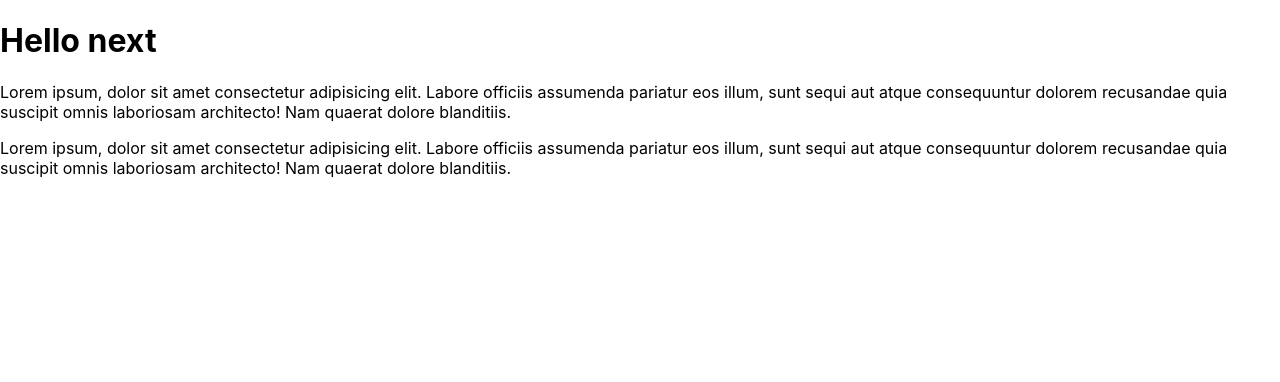
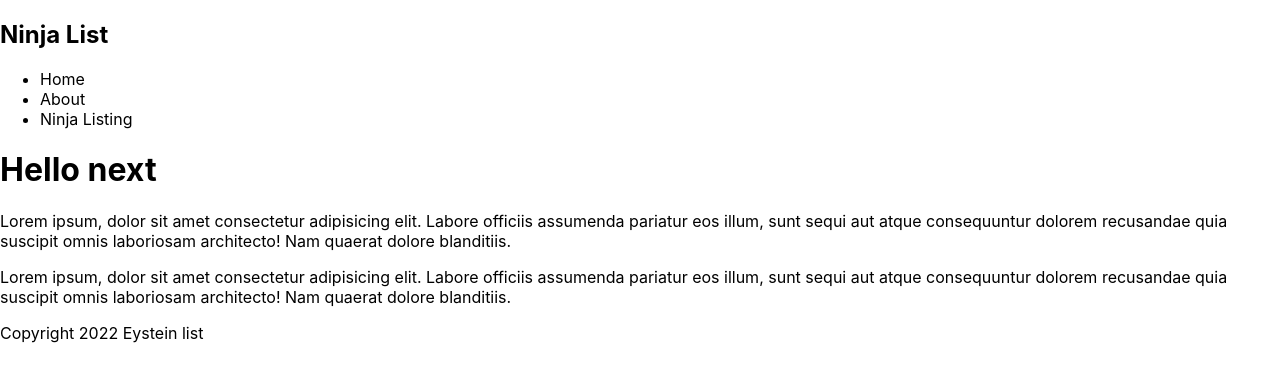
Before and after one commit to eystein/ninja-list, a Next.js app: page / in a window 1280 px wide. Shown: the top 382 px of the page. Built offline with nearby package versions, Linux system fonts and the light colour scheme.

Commit message:
Lesson 3: Add footer and menu component.

```diff
--- /dev/null
+++ b/comps/Footer.js
@@ -0,0 +1,11 @@
+const Footer = () => {
+	return (
+		<>
+			<footer>
+				Copyright 2022 Eystein list
+			</footer>
+		</>
+	 );
+}
+
+export default Footer;
--- /dev/null
+++ b/comps/Navbar.js
@@ -0,0 +1,16 @@
+const Navbar = () => {
+	return (
+		<nav>
+			<div className="logo">
+				<h1>Ninja List</h1>
+			</div>
+			<ul>
+				<li><a>Home</a></li>
+				<li><a>About</a></li>
+				<li><a>Ninja Listing</a></li>
+			</ul>
+		</nav>
+	 );
+}
+
+export default Navbar;
--- a/pages/index.js
+++ b/pages/index.js
@@ -1,13 +1,17 @@
 import Head from 'next/head'
 import Image from 'next/image'
+import Footer from '../comps/Footer'
+import Navbar from '../comps/Navbar'
 import styles from '../styles/Home.module.css'
 
 export default function Home() {
   return (
 		<>
+			<Navbar />
 			<h1>Hello next</h1>
 			<p>Lorem ipsum, dolor sit amet consectetur adipisicing elit. Labore officiis assumenda pariatur eos illum, sunt sequi aut atque consequuntur dolorem recusandae quia suscipit omnis laboriosam architecto! Nam quaerat dolore blanditiis.</p>
 			<p>Lorem ipsum, dolor sit amet consectetur adipisicing elit. Labore officiis assumenda pariatur eos illum, sunt sequi aut atque consequuntur dolorem recusandae quia suscipit omnis laboriosam architecto! Nam quaerat dolore blanditiis.</p>
+			<Footer />
 		</>
   )
 }
```
